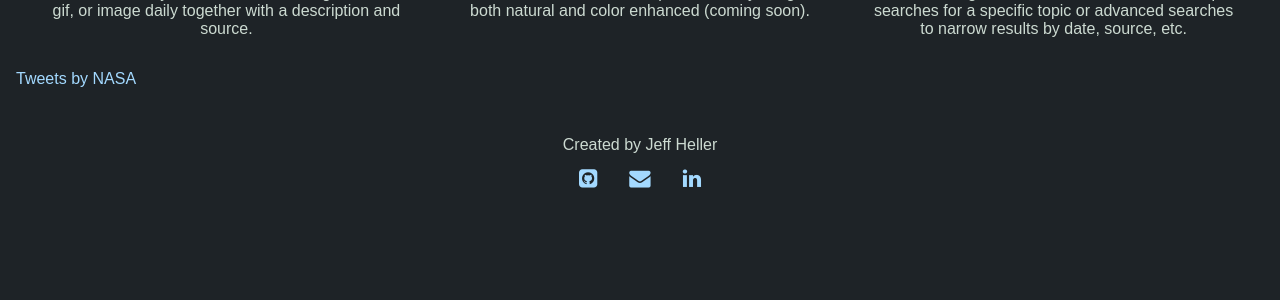
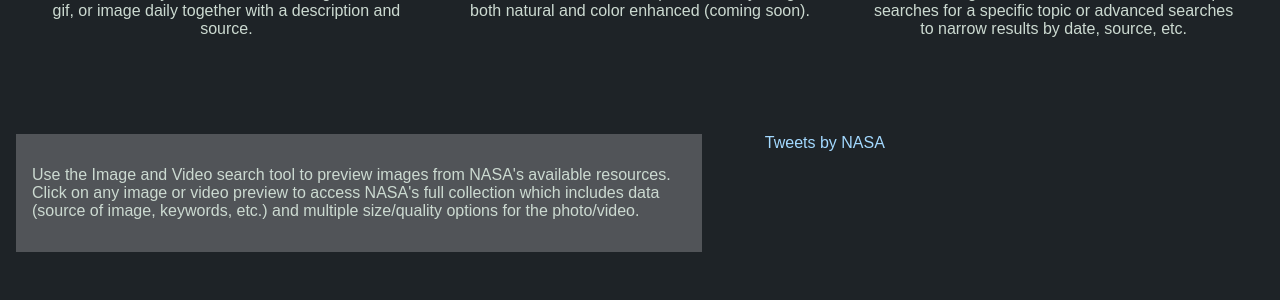
Before and after one commit to Jheller11/nasa-images, a React (Create React App) app: page / in a window 1280 px wide. Shown: the part 709-1009 px from the top of the page. Before the commit the page ends 913 px from the top, so only its background shows below. Built offline with nearby package versions, Linux system fonts and the light colour scheme; the HTML template or start-up script is replaced by a standard one.

Commit message:
add and link result asset viewer with links to nasa files

```diff
--- a/src/App.js
+++ b/src/App.js
@@ -11,6 +11,7 @@ import Error from './components/Error/Error'
 import Epic from './components/EPIC/Epic'
 import Home from './components/Home/Home'
 import Footer from './components/Footer/Footer'
+import ResultViewer from './components/ResultViewer/ResultViewer'
 
 class App extends Component {
   constructor() {
@@ -88,6 +89,12 @@ class App extends Component {
               path="/error"
               render={() => <Error error={this.state.error} />}
             />
+            <Route
+              path="/viewer/:id"
+              render={props => (
+                <ResultViewer {...props} results={this.state.results} />
+              )}
+            />
             <Route path="/" render={() => <Home />} />
           </Switch>
         </main>
--- a/src/components/Home/Home.js
+++ b/src/components/Home/Home.js
@@ -43,7 +43,15 @@ const Home = () => {
         </div>
       </div>
       <div className={styles.extras}>
-        <div className={styles.info} />
+        <div className={styles.info}>
+          <p>
+            Use the Image and Video search tool to preview images from NASA's
+            available resources. Click on any image or video preview to access
+            NASA's full collection which includes data (source of image,
+            keywords, etc.) and multiple size/quality options for the
+            photo/video.
+          </p>
+        </div>
         <div className={styles.twitterContainer}>
           <a
             className="twitter-timeline"
--- a/src/components/Home/Home.module.css
+++ b/src/components/Home/Home.module.css
@@ -33,3 +33,15 @@
   padding: 1em;
   width: 30%;
 }
+
+.extras {
+  margin-top: 4em;
+  display: grid;
+  grid-template-columns: 55% 40%;
+  grid-gap: 5%;
+}
+
+.info {
+  background: #fffbfc3a;
+  padding: 1em;
+}
--- a/src/components/ImageResultsContainer/ImageResultsContainer.js
+++ b/src/components/ImageResultsContainer/ImageResultsContainer.js
@@ -1,12 +1,13 @@
 import React from 'react'
 import styles from './ImageResultsContainer.module.css'
+import { Link } from 'react-router-dom'
 
 const ImageResultsContainer = props => {
   return (
     <div className={styles.gallery}>
       <small>
         {props.results.length} results. Click on a result to view media
-        collection from NASA (external link).
+        collection from NASA.
       </small>
       <ul className={styles.galleryList}>
         {props.results.length > 0
@@ -14,13 +15,9 @@ const ImageResultsContainer = props => {
               return (
                 <li key={i}>
                   <figure>
-                    <a
-                      href={res.href}
-                      target="_blank"
-                      rel="noopener noreferrer"
-                    >
+                    <Link to={`/viewer/${i}`}>
                       <img src={res.links[0].href} alt={res.data[0].title} />
-                    </a>
+                    </Link>
                   </figure>
                 </li>
               )
--- /dev/null
+++ b/src/components/ResultViewer/ResultViewer.js
@@ -0,0 +1,48 @@
+import React, { Component } from 'react'
+import styles from './ResultViewer.module.css'
+import axios from 'axios'
+
+class ResultViewer extends Component {
+  constructor(props) {
+    super(props)
+    this.state = {
+      collection: this.props.results[this.props.match.params.id],
+      assets: [],
+      results: this.props.results
+    }
+  }
+
+  componentDidMount() {
+    if (this.state.results.length > 0) {
+      axios
+        .get(this.state.collection.href)
+        .then(res => {
+          this.setState({
+            assets: res.data
+          })
+        })
+        .catch(err => {
+          console.log(err)
+        })
+    }
+  }
+
+  render() {
+    return (
+      <div>
+        <h3>Available Assets:</h3>
+        {this.state.assets.map((asset, i) => {
+          return (
+            <p key={i}>
+              <a href={asset} target="_blank" rel="noopener noreferrer">
+                {asset}
+              </a>
+            </p>
+          )
+        })}
+      </div>
+    )
+  }
+}
+
+export default ResultViewer
--- a/src/components/VideoResultsContainer/VideoResultsContainers.js
+++ b/src/components/VideoResultsContainer/VideoResultsContainers.js
@@ -1,21 +1,22 @@
 import React from 'react'
 import styles from './VideoResultsContainer.module.css'
+import { Link } from 'react-router-dom'
 
 const VideoResultsContainer = props => {
   return (
     <div>
       <small>
         {props.results.length} results. Click on a result to view media
-        collection from NASA (external link).
+        collection from NASA.
       </small>
       <ul className={styles.videoList}>
         {props.results.length > 0
           ? props.results.map((res, i) => {
               return (
                 <li key={i}>
-                  <a href={res.href} target="_blank" rel="noopener noreferrer">
+                  <Link to={`/viewer/${i}`}>
                     <h3 className={styles.title}>{res.data[0].title}</h3>
-                  </a>
+                  </Link>
                   <img
                     src={res.links[0].href}
                     alt={res.data[0].title + 'preview'}
```
Also changed, not shown: src/components/ResultViewer/ResultViewer.module.css (added).
